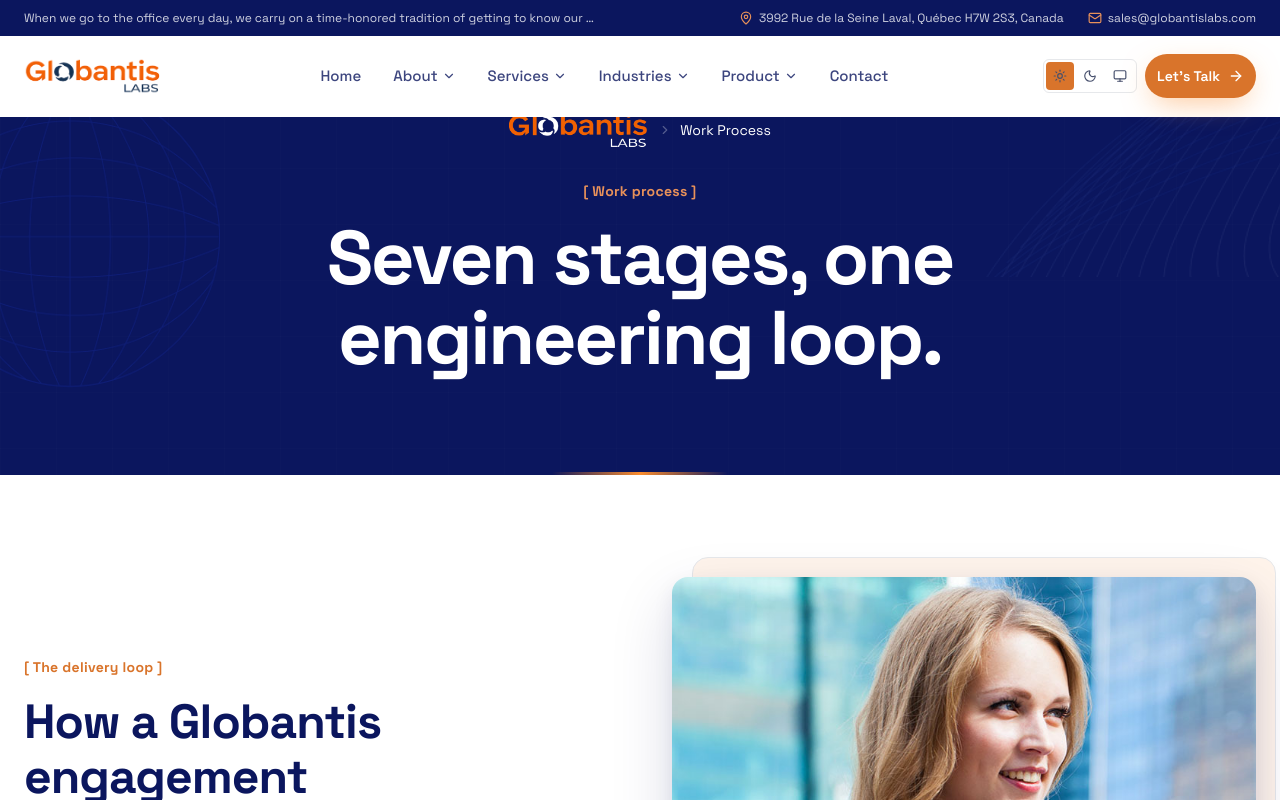
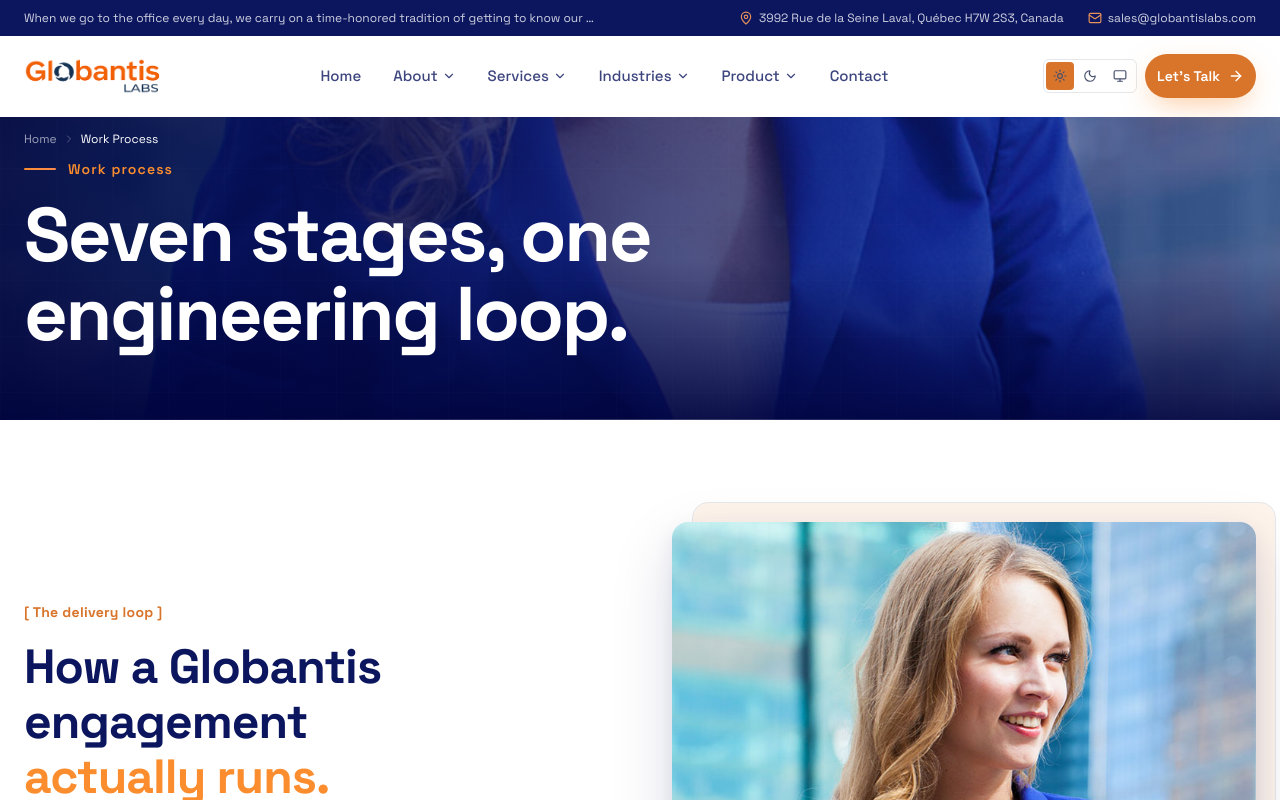
Before and after one commit to globantislabs/globantislabs-web, a Next.js app: page /work-process in a window 1280 px wide. Shown: the top 800 px of the page. Built offline with nearby package versions, Linux system fonts and the light colour scheme.

Commit message:
571a7cb5-5028-4c27-adcc-102601fae85c

```diff
--- a/src/app/(pages)/about/page.tsx
+++ b/src/app/(pages)/about/page.tsx
@@ -17,6 +17,7 @@ import {
   ArrowUpRight,
 } from "lucide-react";
 import { PageBanner } from "@/components/site/page-banner";
+import { PageHero } from "@/components/site/page-hero";
 import { Reveal, SectionHeading, CTABand } from "@/components/site/primitives";
 import { buildMetadata } from "@/lib/seo";
 import {
@@ -55,10 +56,11 @@ const tabIcons: Record<string, typeof Target> = {
 export default function AboutPage() {
   return (
     <>
-      <PageBanner
+      <PageHero
         title="About Globantis Labs"
-        label="[ About company ]"
-        crumbs={[{ label: "About Us" }]}
+        label="About company"
+        image="/images/wp/2025-01/about.jpg"
+        crumbs={[{ label: "Home", href: "/" }, { label: "About" }]}
       />
 
       {/* ============ 1. Company intro — editorial two-column ============ */}
--- a/src/app/(pages)/appointment/page.tsx
+++ b/src/app/(pages)/appointment/page.tsx
@@ -16,6 +16,7 @@ import {
   MapPin,
 } from "lucide-react";
 import { PageBanner } from "@/components/site/page-banner";
+import { PageHero } from "@/components/site/page-hero";
 import { Reveal, SectionHeading } from "@/components/site/primitives";
 import { appointmentSlots, consultationTopics, company, appointmentFAQ } from "@/lib/site-data";
 import { useToast } from "@/hooks/use-toast";
@@ -72,10 +73,11 @@ export default function AppointmentPage() {
 
   return (
     <>
-      <PageBanner
+      <PageHero
         title="Book a 30-minute call."
-        label="[ Free consultation ]"
-        crumbs={[{ label: "Appointment" }]}
+        label="Free consultation"
+        image="/images/wp/2025-02/vrhm2.jpg"
+        crumbs={[{ label: "Home", href: "/" }, { label: "Appointment" }]}
       />
 
       {/* ============ 1. What to expect — narrative + steps ============ */}
--- a/src/app/(pages)/careers/page.tsx
+++ b/src/app/(pages)/careers/page.tsx
@@ -17,6 +17,7 @@ import {
   Heart,
 } from "lucide-react";
 import { PageBanner } from "@/components/site/page-banner";
+import { PageHero } from "@/components/site/page-hero";
 import { Reveal, SectionHeading, CTABand } from "@/components/site/primitives";
 import { buildMetadata } from "@/lib/seo";
 import {
@@ -45,10 +46,11 @@ const benefitsIcons = [Globe2, Cpu, ShieldCheck, Rocket, Users, Sparkles];
 export default function CareersPage() {
   return (
     <>
-      <PageBanner
+      <PageHero
         title="Engineering, on purpose."
-        label="[ Careers ]"
-        crumbs={[{ label: "Careers" }]}
+        label="Careers"
+        image="/images/wp/2026-01/about-office-e1767452844756.jpg"
+        crumbs={[{ label: "Home", href: "/" }, { label: "Careers" }]}
       />
 
       {/* ============ 1. Intro — narrative + image ============ */}
--- a/src/app/(pages)/contact/page.tsx
+++ b/src/app/(pages)/contact/page.tsx
@@ -18,6 +18,7 @@ import {
   ShieldCheck,
 } from "lucide-react";
 import { PageBanner } from "@/components/site/page-banner";
+import { PageHero } from "@/components/site/page-hero";
 import { Reveal, SectionHeading } from "@/components/site/primitives";
 import {
   company,
@@ -64,10 +65,11 @@ export default function ContactPage() {
 
   return (
     <>
-      <PageBanner
+      <PageHero
         title="Tell us what you're building."
-        label="[ Contact ]"
-        crumbs={[{ label: "Contact" }]}
+        label="Contact"
+        image="/images/wp/2025-02/contact-zman.png"
+        crumbs={[{ label: "Home", href: "/" }, { label: "Contact" }]}
       />
 
       {/* ============ 1. Intro + Response SLA strip ============ */}
--- a/src/app/(pages)/technologies/page.tsx
+++ b/src/app/(pages)/technologies/page.tsx
@@ -11,6 +11,7 @@ import {
   PenTool,
 } from "lucide-react";
 import { PageBanner } from "@/components/site/page-banner";
+import { PageHero } from "@/components/site/page-hero";
 import { Reveal, SectionHeading, CTABand } from "@/components/site/primitives";
 import { buildMetadata } from "@/lib/seo";
 import { technologiesGrid, technologyCategories } from "@/lib/site-data";
@@ -35,10 +36,11 @@ const categoryIcons = [PenTool, Server, Database, Cloud, BrainCircuit];
 export default function TechnologiesPage() {
   return (
     <>
-      <PageBanner
+      <PageHero
         title="Our engineering stack, in the open."
-        label="[ Technologies ]"
-        crumbs={[{ label: "Technologies" }]}
+        label="Technologies"
+        image="/images/wp/2025-02/technology1.png"
+        crumbs={[{ label: "Home", href: "/" }, { label: "Technologies" }]}
       />
 
       {/* ============ 1. Intro — narrative ============ */}
--- a/src/app/(pages)/why-choose-us/page.tsx
+++ b/src/app/(pages)/why-choose-us/page.tsx
@@ -15,6 +15,7 @@ import {
   Scale,
 } from "lucide-react";
 import { PageBanner } from "@/components/site/page-banner";
+import { PageHero } from "@/components/site/page-hero";
 import { Reveal, SectionHeading, CTABand } from "@/components/site/primitives";
 import { buildMetadata } from "@/lib/seo";
 import {
@@ -46,10 +47,11 @@ const topIcons = [ShieldCheck, Clock, Globe2];
 export default function WhyChooseUsPage() {
   return (
     <>
-      <PageBanner
+      <PageHero
         title="Reliability you can audit."
-        label="[ Why choose us ]"
-        crumbs={[{ label: "Why Choose Us" }]}
+        label="Why choose us"
+        image="/images/wp/2025-01/why_choose01.jpg"
+        crumbs={[{ label: "Home", href: "/" }, { label: "Why Choose Us" }]}
       />
 
       {/* ============ 1. Top three reasons — premium cards ============ */}
--- a/src/app/(pages)/work-process/page.tsx
+++ b/src/app/(pages)/work-process/page.tsx
@@ -14,6 +14,7 @@ import {
   Clock,
 } from "lucide-react";
 import { PageBanner } from "@/components/site/page-banner";
+import { PageHero } from "@/components/site/page-hero";
 import { Reveal, SectionHeading, CTABand } from "@/components/site/primitives";
 import { buildMetadata } from "@/lib/seo";
 import { workProcessPhases } from "@/lib/site-data";
@@ -44,10 +45,11 @@ const phaseIcons = [
 export default function WorkProcessPage() {
   return (
     <>
-      <PageBanner
+      <PageHero
         title="Seven stages, one engineering loop."
-        label="[ Work process ]"
-        crumbs={[{ label: "Work Process" }]}
+        label="Work process"
+        image="/images/wp/2025-02/about_mna00n.jpg"
+        crumbs={[{ label: "Home", href: "/" }, { label: "Work Process" }]}
       />
 
       {/* ============ 1. Intro — narrative + image ============ */}
--- /dev/null
+++ b/src/components/site/page-hero.tsx
@@ -0,0 +1,122 @@
+import Image from "next/image";
+import Link from "next/link";
+import { ChevronRight } from "lucide-react";
+
+type Crumb = { label: string; href?: string };
+
+/**
+ * PageHero — minimal full-bleed image hero for any sub-page.
+ *
+ * Same treatment as ServiceHero:
+ * - Full-bleed background image with navy scrim (left-heavy for F-pattern)
+ * - Text-only breadcrumb (no logo)
+ * - Eyebrow label with flame rule
+ * - Large H1 title
+ *
+ * Removed (per user request): description, CTAs, KPIs — those live in body sections below.
+ */
+export function PageHero({
+  title,
+  label,
+  image,
+  crumbs,
+}: {
+  title: string;
+  label?: string;
+  image?: string;
+  crumbs?: Crumb[];
+}) {
+  const heroImage = image ?? "/images/wp/2025-01/about.jpg";
+  const trail = crumbs ?? [];
+
+  return (
+    <section className="relative flex min-h-[340px] items-center overflow-hidden bg-ink lg:min-h-[420px]">
+      {/* Background image */}
+      <Image
+        src={heroImage}
+        alt={title}
+        fill
+        priority
+        sizes="100vw"
+        className="object-cover"
+      />
+
+      {/* Scrim — left-heavy for F-pattern text legibility + bottom vignette */}
+      <div
+        aria-hidden
+        className="absolute inset-0"
+        style={{
+          background:
+            "linear-gradient(100deg, rgba(0,3,61,0.94) 0%, rgba(11,22,94,0.82) 40%, rgba(11,22,94,0.38) 100%)",
+        }}
+      />
+      <div
+        aria-hidden
+        className="absolute inset-x-0 bottom-0 h-40"
+        style={{
+          background:
+            "linear-gradient(to top, rgba(0,3,61,0.85) 0%, rgba(0,3,61,0) 100%)",
+        }}
+      />
+      <div aria-hidden className="absolute inset-0 grid-pattern opacity-20" />
+
+      {/* Content — minimal: breadcrumb + eyebrow + title only */}
+      <div className="container-site relative w-full pt-16 pb-6 lg:pt-24 lg:pb-8">
+        <div className="max-w-3xl">
+          {/* Breadcrumb — text-only, no logo */}
+          {trail.length > 0 && (
+            <nav
+              aria-label="Breadcrumb"
+              className="mb-3 flex flex-wrap items-center gap-1.5 text-xs text-white/60"
+            >
+              {trail.map((c, i) => (
+                <span key={i} className="inline-flex items-center gap-1.5">
+                  {c.href ? (
+                    <Link
+                      href={c.href}
+                      className="transition-colors hover:text-white"
+                    >
+                      {c.label}
+                    </Link>
+                  ) : (
+                    <span className="text-white">{c.label}</span>
+                  )}
+                  {i < trail.length - 1 && (
+                    <ChevronRight
+                      className="size-3 text-white/30"
+                      aria-hidden
+                    />
+                  )}
+                </span>
+              ))}
+            </nav>
+          )}
+
+          {/* Eyebrow */}
+          {label && (
+            <div className="flex items-center gap-3">
+              <span
+                aria-hidden
+                className="h-[2px] w-8 rounded-full bg-gradient-to-r from-flame to-flame-soft"
+              />
+              <span className="text-xs font-semibold tracking-[0.08em] text-flame sm:text-sm">
+                {label}
+              </span>
+            </div>
+          )}
+
+          {/* Title */}
+          <h1 className="mt-4 text-display-xl font-bold leading-[1.04] text-white">
+            {title}
+          </h1>
+        </div>
+      </div>
+
+      {/* Bottom edge — shared accent thread */}
+      <div
+        aria-hidden
+        className="absolute inset-x-0 bottom-0 h-px bg-gradient-to-r from-transparent via-white/20 to-transparent"
+      />
+    </section>
+  );
+}
```
